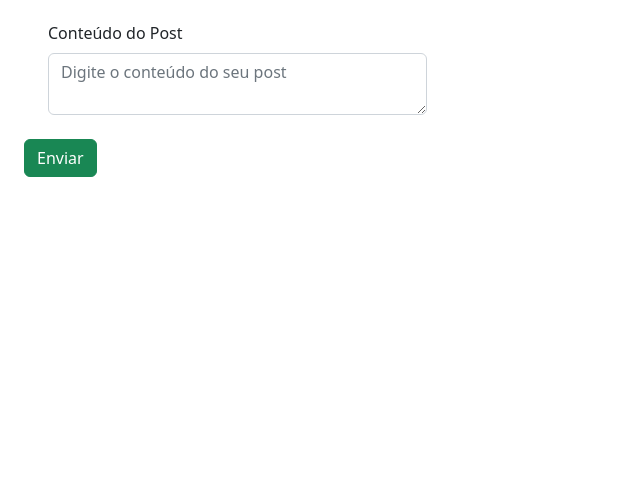
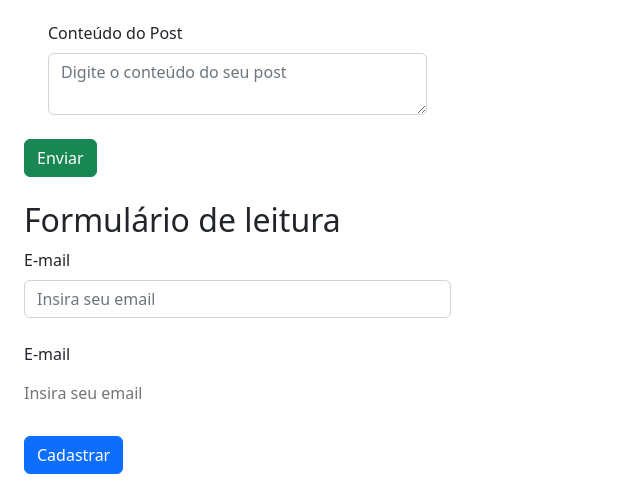
Before and after one commit to xandaosilva/curso-bootstrap5, a plain HTML site: page capitulos/capitulo07/aula01/index.html in a window 1280 px wide. Shown: the part 795-1293 px from the top of the page, without its empty margins (0-640 px from the left). Before the commit the page ends 996 px from the top, so only its background shows below. Drawn offline with nearby package versions, Linux system fonts and the light colour scheme.

Commit message:
Read only

```diff
--- a/capitulos/capitulo07/aula01/index.html
+++ b/capitulos/capitulo07/aula01/index.html
@@ -63,5 +63,21 @@
             <button class="btn btn-success" type="submit">Enviar</button>
         </form>
     </div>
+
+    <!-- Formulário read only -->
+    <div class="col-4 m-4">
+        <h2>Formulário de leitura</h2>
+        <form>
+            <div class="mb-4">
+                <label for="email" class="form-label">E-mail</label>
+                <input type="email" name="email" id="email" class="form-control" placeholder="Insira seu email" readonly>
+            </div>
+            <div class="mb-4">
+                <label for="email" class="form-label">E-mail</label>
+                <input type="email" name="email" id="email" class="form-control-plaintext" placeholder="Insira seu email" readonly>
+            </div>
+            <button type="submit" class="btn btn-primary">Cadastrar</button>
+        </form>
+    </div>
 </body>
 </html>
```
